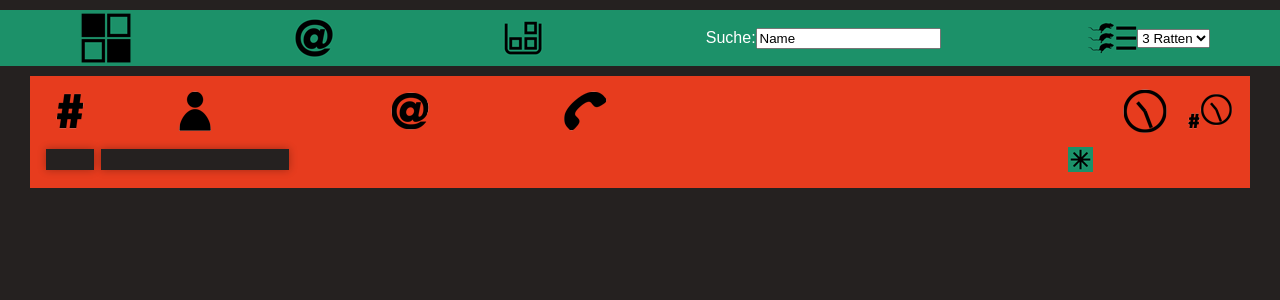
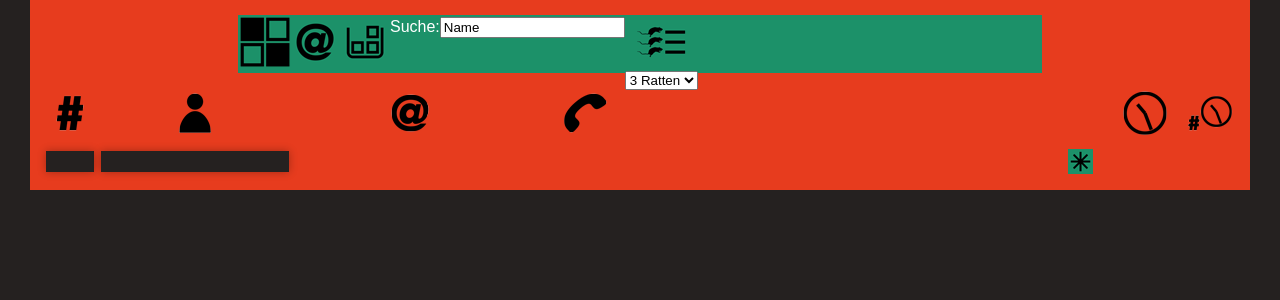
Before and after one commit to mightydread/schlangennest, a PHP site: page /admin/list.php in a window 1280 px wide. Shown: the top 300 px of the page. Run offline with PHP 8.4, Linux system fonts and the light colour scheme; data that the repository does not hold is empty; some libraries are stand-ins or nearby versions.

Commit message:
restyling

```diff
--- a/admin/list.php
+++ b/admin/list.php
@@ -24,8 +24,8 @@
         <link rel="stylesheet" type="text/css" href="/media/css/admin.css">
     </head>
     <body>
-        <?php include 'navbar.php' ?>
         <div id="wrap">
+            <?php include 'navbar.php' ?>
             <?php if(isset($_POST['ratten'])){create_edit_table($_POST['ratten']);}
 elseif (isset($_POST['namesearch'])){search_name($_POST['namesearch']);}
 else {create_edit_table(3);}
--- a/admin/navbar.php
+++ b/admin/navbar.php
@@ -1,13 +1,9 @@
-<div id=nav>
-    <div class="nav_button"><a href="index.html"><img alt=home src="/media/images/home.png" ></a></div>
-    <div class="nav_button"><a href="email.php"><img alt=email src="/media/images/email_small.png"></a></div>
-    <div class="nav_button"><a href="lager_out.php"><img alt=lager src="/media/images/lager_small.png"></a></div>
-    <div id=search>
-        <form id=search method=post action=list.php>
-            Suche: <input type="search" name="namesearch" value=Name>
-        </form>
-    </div>
-    <div id=ratten>
+<ul id=nav>
+    <li><a href="index.html"><img alt=home src="/media/images/home.png" ></a></li>
+    <li><a href="email.php"><img alt=email src="/media/images/email_small.png"></a></li>
+    <li><a href="lager_out.php"><img alt=lager src="/media/images/lager_small.png"></a></li>
+    <li><form id=search method=post action=list.php>Suche:<input type="search" name="namesearch" value=Name></form></li>
+    <li>
         <input type=image form=rat_select src="/media/images/list_small.png">
         <form id=rat_select method=post action=list.php>
             <select form=rat_select name=ratten>
@@ -16,5 +12,5 @@
                 <option value=1>1 Ratte</option>
             </select>
         </form>
-    </div>
-</div>
+    </li>
+</ul>
--- a/dev/scss/admin.scss
+++ b/dev/scss/admin.scss
@@ -1,61 +1,32 @@
 @import "global";
 #nav {
-    display: -webkit-box;
-    display: -webkit-flex;
-    display: -ms-flexbox;
-    display: flex;
-    -webkit-box-pack: justify;
-    -webkit-justify-content: space-between;
-    -ms-flex-pack: justify;
-    justify-content: space-between;
-    -webkit-box-align: center;
-    -webkit-align-items: center;
-    -ms-flex-align: center;
-    align-items: center;
     margin-top: 10px;
     margin-bottom: 10px;
     background-color: $gruen;
-    height: 52px;
+    width: 800px;
+    height: 54px;
     padding: 2px;
+    list-style: none;
+    li {
+        float: left;
+        margin: auto;
+        width: auto;
+        height: 50px;
+        a {
+            width: 50px;
+            min-height: 50px;
+        }
+    }
+    #rat_select {
+        margin: auto;
+        height: 50px;
+    }
+    #search {
+        margin: auto;
+        height: 50px;
+    }
 }
-.nav_button {
-    margin: auto;
-    height: 50px;
-    width: 50px;
-}
-#ratten {
-    display: -webkit-box;
-    display: -webkit-flex;
-    display: -ms-flexbox;
-    display: flex;
-    -webkit-box-pack: center;
-    -webkit-justify-content: center;
-    -ms-flex-pack: center;
-    justify-content: center;
-    -webkit-box-align: center;
-    -webkit-align-items: center;
-    -ms-flex-align: center;
-    align-items: center;
-    margin: auto;
-    height: 50px;
-    width: 100px;
-}
-#search {
-    display: -webkit-box;
-    display: -webkit-flex;
-    display: -ms-flexbox;
-    display: flex;
-    -webkit-box-pack: center;
-    -webkit-justify-content: center;
-    -ms-flex-pack: center;
-    justify-content: center;
-    -webkit-box-align: center;
-    -webkit-align-items: center;
-    -ms-flex-align: center;
-    align-items: center;
-    margin: auto;
-    height: 50px;
-}
+
 /* Member list */
 
 #legend {
--- a/dev/scss/global.scss
+++ b/dev/scss/global.scss
@@ -12,10 +12,7 @@ body {
     font-family: sans-serif;
 }
 .select_button {
-    margin-left: 20px;
-    margin-right: 20px;
-    margin-top: 20px;
-    margin-bottom: auto;
+    margin: 20px 20px 0px 20px;
     height: 400px;
 }
 #wrap {
--- a/media/css/check.css
+++ b/media/css/check.css
@@ -1 +1 @@
-body{background-color:#252120;margin:0;padding:0;text-align:center;color:#fff;font-family:sans-serif}.select_button{margin-left:20px;margin-right:20px;margin-top:20px;margin-bottom:auto;height:400px}#wrap{display:-webkit-box;display:-webkit-flex;display:-ms-flexbox;display:flex;-webkit-flex-flow:column nowrap;-ms-flex-flow:column nowrap;flex-flow:column nowrap;align-items:center;background-color:#e73c1e;width:1200px;height:auto;overflow:visible;margin:auto;text-align:center;padding:5px 10px 10px 10px}input[type=number]{margin:0 auto;width:400px;height:auto;font-size:140px}input[type=image]{margin:auto;width:400px}.result{margin:auto;font-size:90px;color:#fff;font-family:sans-serif}.error{margin:auto;font-size:90px;color:#e73c1e;font-family:sans-serif}.ratte{width:150px}
+body{background-color:#252120;margin:0;padding:0;text-align:center;color:#fff;font-family:sans-serif}.select_button{margin:20px 20px 0px 20px;height:400px}#wrap{display:-webkit-box;display:-webkit-flex;display:-ms-flexbox;display:flex;-webkit-flex-flow:column nowrap;-ms-flex-flow:column nowrap;flex-flow:column nowrap;align-items:center;background-color:#e73c1e;width:1200px;height:auto;overflow:visible;margin:auto;text-align:center;padding:5px 10px 10px 10px}input[type=number]{margin:0 auto;width:400px;height:auto;font-size:140px}input[type=image]{margin:auto;width:400px}.result{margin:auto;font-size:90px;color:#fff;font-family:sans-serif}.error{margin:auto;font-size:90px;color:#e73c1e;font-family:sans-serif}.ratte{width:150px}
--- a/media/css/global.css
+++ b/media/css/global.css
@@ -1 +1 @@
-body{background-color:#252120;margin:0;padding:0;text-align:center;color:#fff;font-family:sans-serif}.select_button{margin-left:20px;margin-right:20px;margin-top:20px;margin-bottom:auto;height:400px}#wrap{display:-webkit-box;display:-webkit-flex;display:-ms-flexbox;display:flex;-webkit-flex-flow:column nowrap;-ms-flex-flow:column nowrap;flex-flow:column nowrap;align-items:center;background-color:#e73c1e;width:1200px;height:auto;overflow:visible;margin:auto;text-align:center;padding:5px 10px 10px 10px}
+body{background-color:#252120;margin:0;padding:0;text-align:center;color:#fff;font-family:sans-serif}.select_button{margin:20px 20px 0px 20px;height:400px}#wrap{display:-webkit-box;display:-webkit-flex;display:-ms-flexbox;display:flex;-webkit-flex-flow:column nowrap;-ms-flex-flow:column nowrap;flex-flow:column nowrap;align-items:center;background-color:#e73c1e;width:1200px;height:auto;overflow:visible;margin:auto;text-align:center;padding:5px 10px 10px 10px}
```
Also changed, not shown: lager/lieferung.php (+5 -2 lines), media/css/lager.css (+1 -1 lines), media/css/admin.css, 1 other file.
